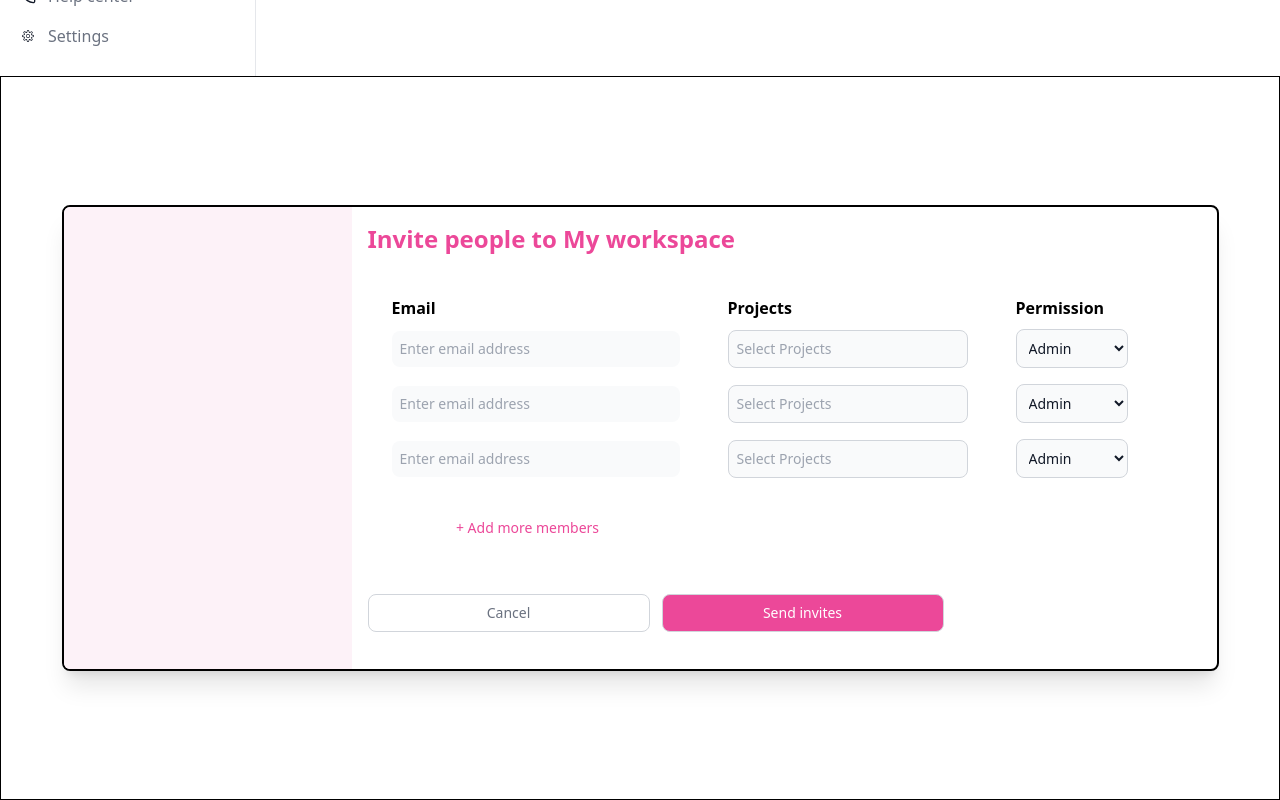
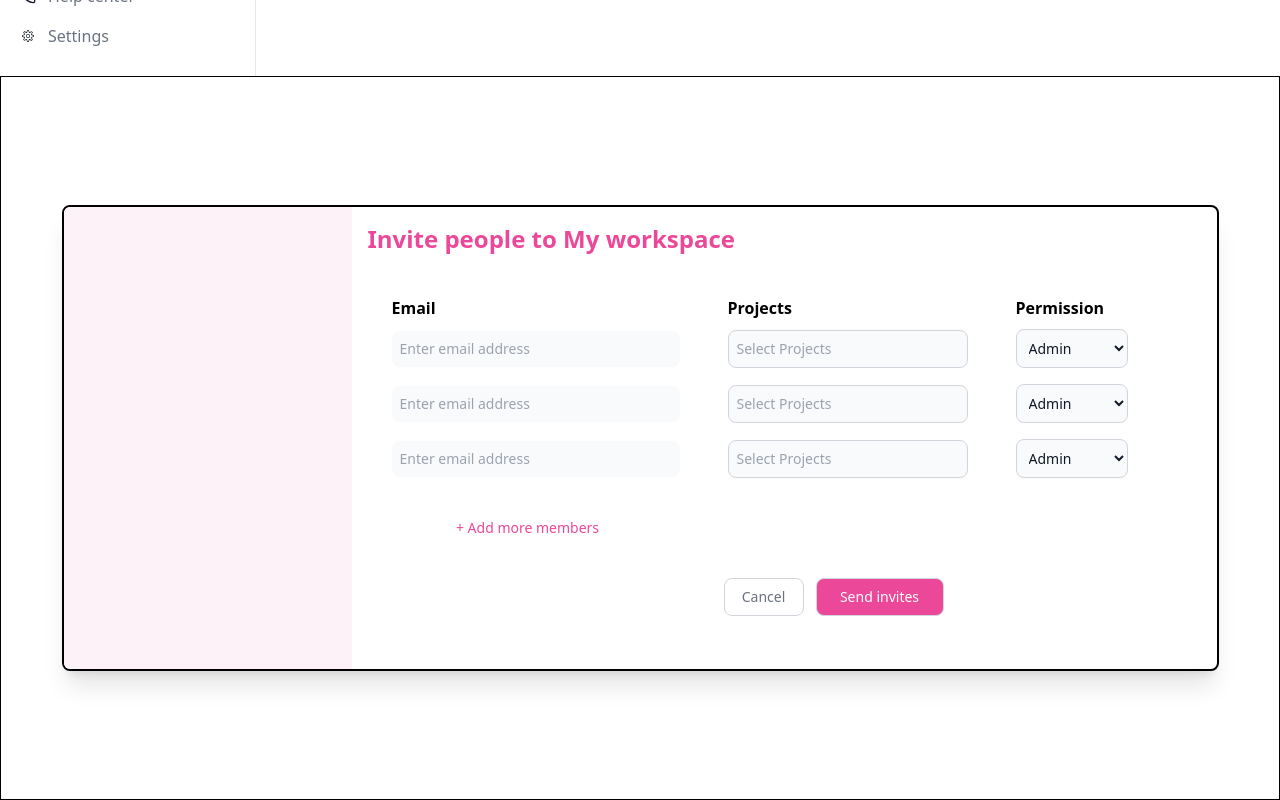
Before and after one commit to EstebanMa12/Technical-Test-Makaia, a React (Vite) app: page / in a window 1280 px wide. Shown: the part 724-1524 px from the top of the page. Built offline with nearby package versions, Linux system fonts and the light colour scheme.

Commit message:
Refactor ModalForm component styles

```diff
--- a/src/components/ModalForm/index.tsx
+++ b/src/components/ModalForm/index.tsx
@@ -62,7 +62,7 @@ const ModalForm = () => {
         <div className="flex justify-center items-center w-72 h-full  bg-pink-50 ">
 
         </div>
-        <div className='p-4'>
+        <div className='p-4 '>
           <h1 className="text-pink-500 font-bold text-2xl pb-4 mb-6">
             Invite people to My workspace
           </h1>
@@ -134,17 +134,16 @@ const ModalForm = () => {
               </button>
             </div>
 
-            <div className="flex justify-center items-center gap-3">
-              {/* Button for Cancel */}
+            <div className="flex justify-end items-center gap-3 w-full">
               <button
                 type="button"
-                className="block p-2 text-sm border border-gray-300 rounded-lg w-80 bg-white text-gray-500 mt-4 mx-auto"
+                className="block p-2 text-sm border border-gray-300 rounded-lg bg-white text-gray-500 w-20 "
               >
                 Cancel
               </button>
               <button
                 type="submit"
-                className="block p-2 text-sm border border-gray-300 rounded-lg w-80 bg-pink-500 text-white mt-4 mx-auto"
+                className="block p-2 text-sm border border-gray-300 rounded-lg w-32 bg-pink-500 text-white"
               >
                 Send invites
               </button>
```
